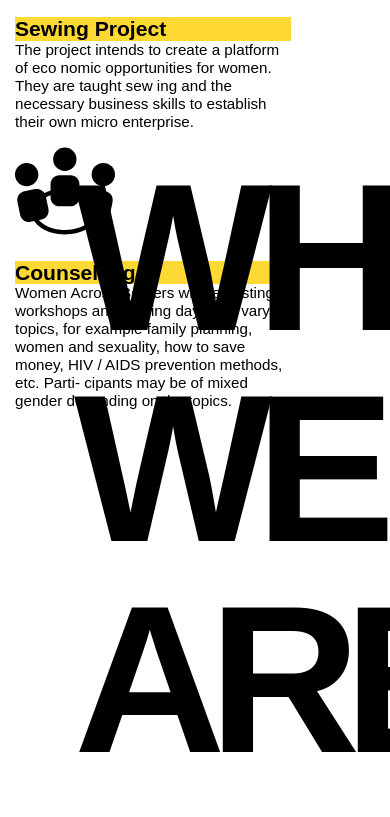
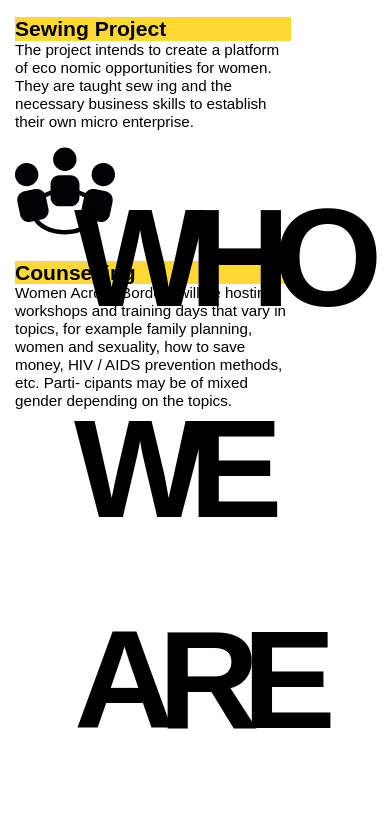
Before and after one commit to jenni/women-across-borders, a plain HTML site: page index.html in a window 390 px wide. Shown: the part 2667-3484 px from the top of the page. Drawn offline with nearby package versions, Linux system fonts and the light colour scheme.

Commit message:
fix who are we responsive text

```diff
--- a/css/styles.css
+++ b/css/styles.css
@@ -187,6 +187,13 @@ h3 {
     height: 100%;
     margin-top: 10%;
   }
+
+}
+
+@media (max-width: 1200px) {
+  .who-are-we-text {
+    font-size: 140px !important;
+  }
 }
 
 .who2-content {
--- a/index.html
+++ b/index.html
@@ -103,7 +103,7 @@
          <div id="who">
             <div class="row">
                <div class="col-md-6">
-                  <h2 class="hidme left">WHO WE ARE</h2>
+                  <h2 class="hidme left who-are-we-text">WHO WE ARE</h2>
                </div>
                <div class="col-md-6 who-are-we-image-container">
                   <img src="whoimg.jpg" class="who-are-we-image"></img>
```
